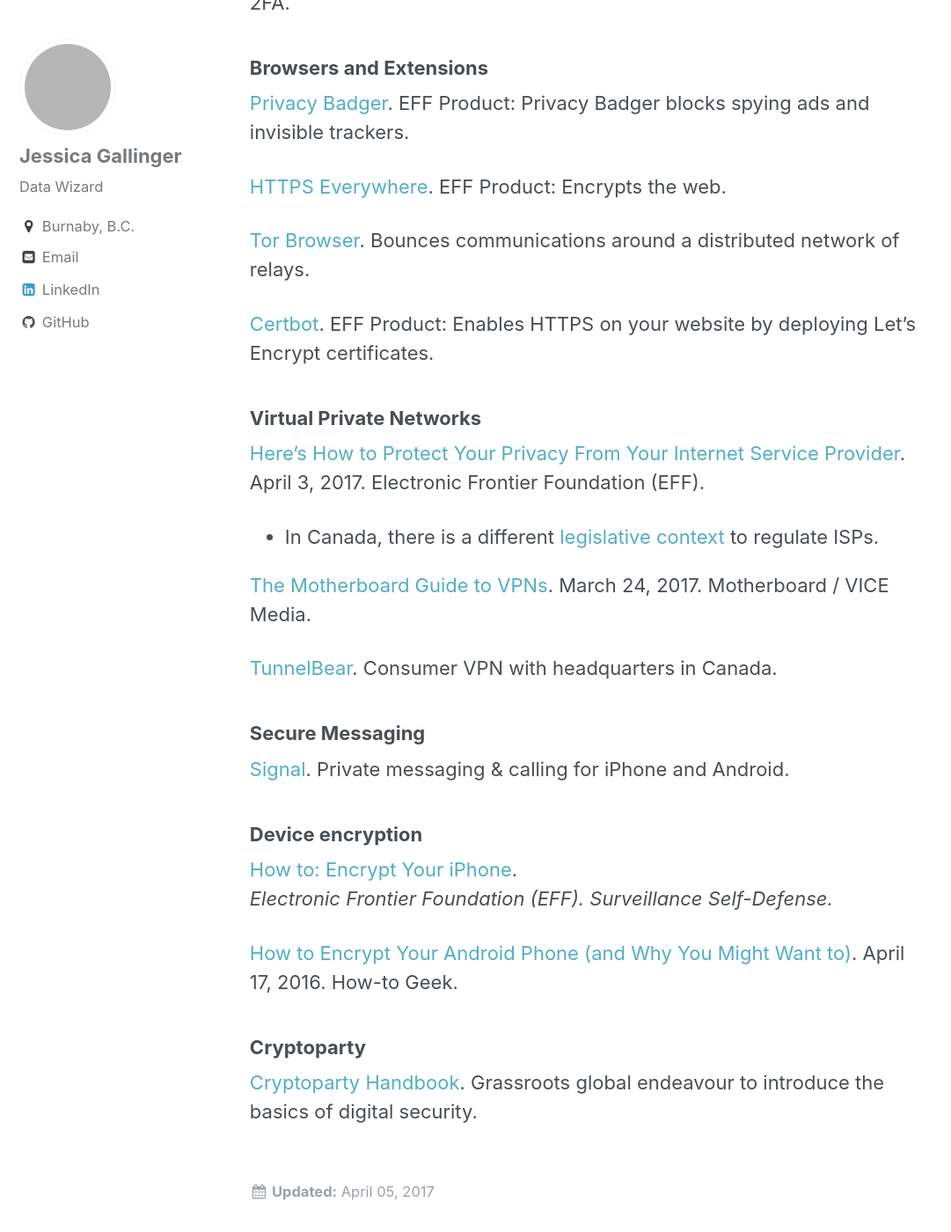
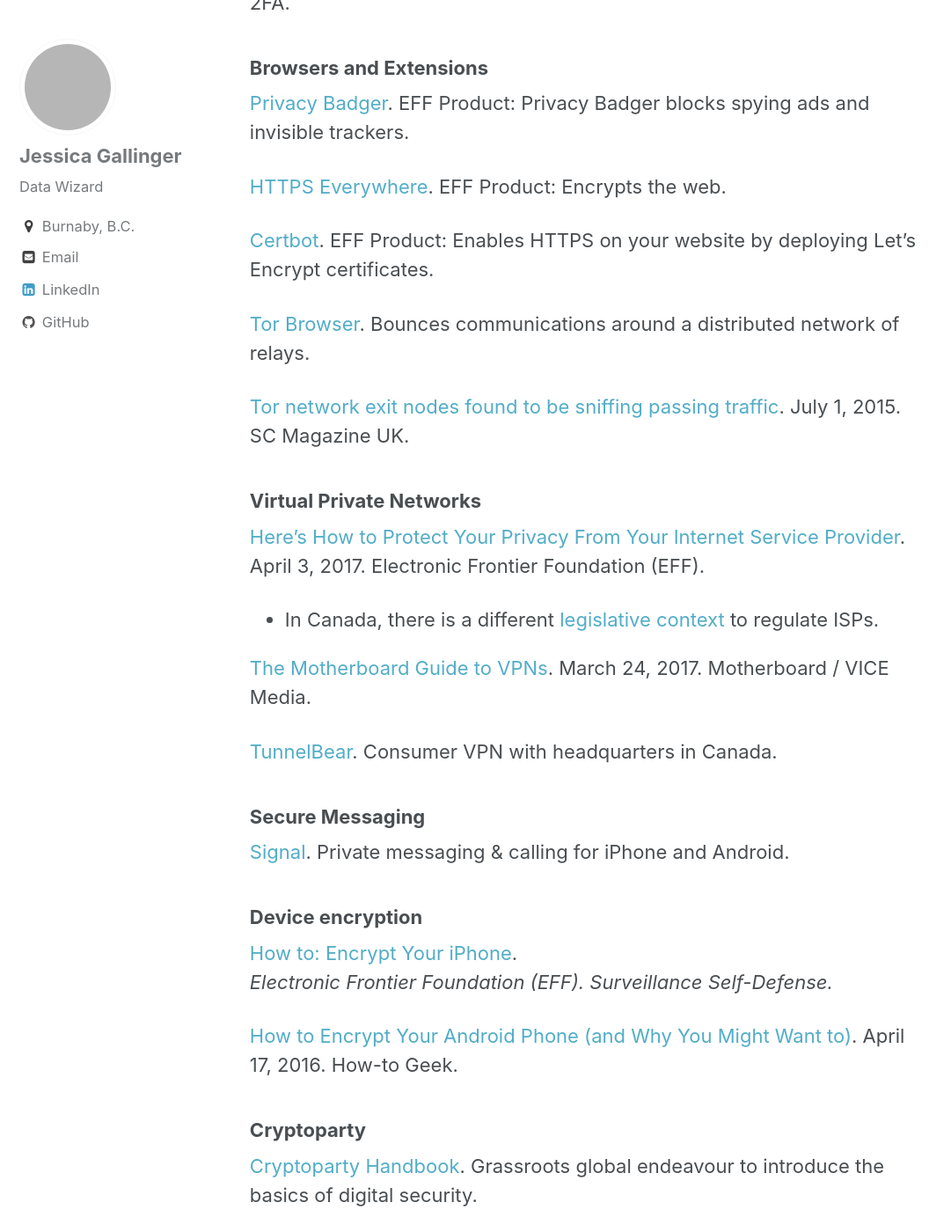
Before and after one commit to gallingerj/gallingerj.github.io, a Jekyll site: the page built from _posts/2017/2017-04-05-security-resources.md, in a window 1280 px wide and 1400 px high, scrolled down 1181 px. Shown: the whole window at 88% size, without its empty margins (0-1081 px from the left). Built offline with Jekyll 4.4.1, drawn with Linux system fonts in a browser that asks for light colours; some of the changed text lies outside the part shown; grey boxes are pictures that could not be loaded.

Commit message:
Added more links

```diff
--- a/_posts/2017/2017-04-05-security-resources.md
+++ b/_posts/2017/2017-04-05-security-resources.md
@@ -42,11 +42,14 @@
 [HTTPS Everywhere](https://www.eff.org/HTTPS-EVERYWHERE).
 EFF Product: Encrypts the web.
 
+[Certbot](https://certbot.eff.org/).
+EFF Product: Enables HTTPS on your website by deploying Let's Encrypt certificates.
+
 [Tor Browser](https://www.torproject.org/projects/torbrowser.html.en).
 Bounces communications around a distributed network of relays.
 
-[Certbot](https://certbot.eff.org/).
-EFF Product: Enables HTTPS on your website by deploying Let's Encrypt certificates.
+[Tor network exit nodes found to be sniffing passing traffic](https://www.scmagazineuk.com/tor-network-exit-nodes-found-to-be-sniffing-passing-traffic/article/535424/).
+July 1, 2015. SC Magazine UK.
 
 ### Virtual Private Networks
 
```
Also changed, not shown: other parts of _posts/2017/2017-04-05-security-resources.md (+1 -0 lines).
